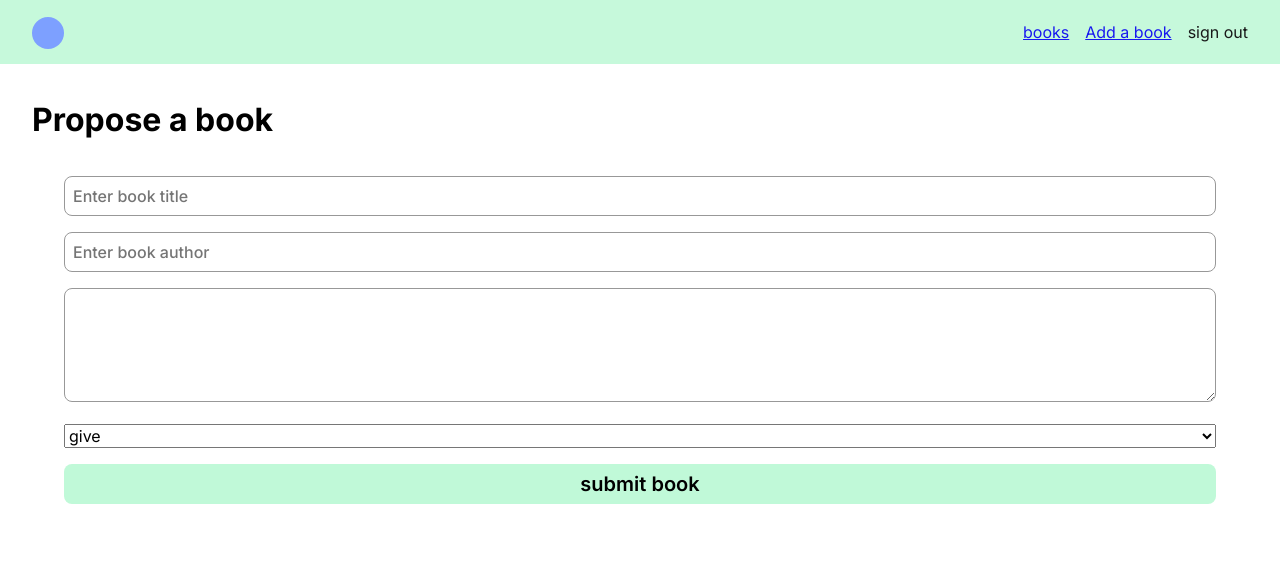
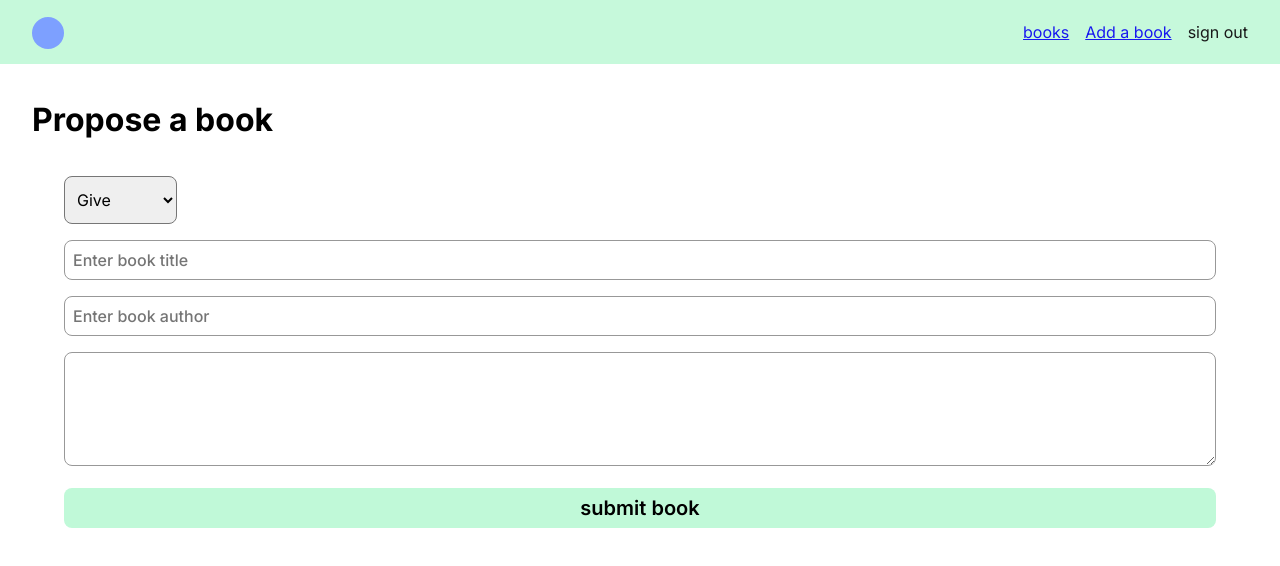
Before and after one commit to hugorince/Give-a-Book, a Next.js app: page /books/post-book in a window 1280 px wide. Shown: the top 566 px of the page. Built offline with nearby package versions, Linux system fonts and the light colour scheme; no server answers.

Commit message:
post book updated

```diff
--- a/src/libs/components/post-book-form/dropdown-search/dropdown-search.tsx
+++ b/src/libs/components/post-book-form/dropdown-search/dropdown-search.tsx
@@ -4,10 +4,10 @@ import {
   type SetStateAction,
   useRef,
   useEffect,
-  useCallback,
 } from "react";
 import type { SearchTextInputProps, Book } from "../search-text-input";
 import classes from "./dropdown-search.module.css";
+import { useOutsideClick } from "@/libs/utils";
 
 interface DropdownSearchProps {
   type: SearchTextInputProps["type"];
@@ -23,25 +23,11 @@ export const DropdownSearch = ({
   handleOnClick,
 }: DropdownSearchProps) => {
   const wrapperRef = useRef<HTMLUListElement>(null);
-
-  const handleOutsideClick: EventListener = useCallback(
-    (e: Event) => {
-      if (
-        wrapperRef.current &&
-        !wrapperRef.current.contains(e.target as Node)
-      ) {
-        setSuggestions(null);
-      }
-    },
-    [setSuggestions],
-  );
+  const { outsideClick } = useOutsideClick({ ref: wrapperRef });
 
   useEffect(() => {
-    document.addEventListener("mousedown", handleOutsideClick);
-    return () => {
-      document.removeEventListener("mousedown", handleOutsideClick);
-    };
-  }, [handleOutsideClick]);
+    if (outsideClick) setSuggestions(null);
+  }, [outsideClick, setSuggestions]);
 
   if (suggestions)
     return (
--- a/src/libs/components/post-book-form/post-book-form.tsx
+++ b/src/libs/components/post-book-form/post-book-form.tsx
@@ -43,10 +43,10 @@ export const PostBookForm = () => {
         onSubmit={form.handleSubmit(onSubmit)}
         className={classes.formWrapper}
       >
+        <SelectInput />
         <SearchTextInput type="title" />
         <SearchTextInput type="author" />
         <DescriptionInput />
-        <SelectInput />
         <Button
           type="submit"
           disabled={!form.formState.isValid}
--- a/src/libs/components/post-book-form/select-input/select-input.module.css
+++ b/src/libs/components/post-book-form/select-input/select-input.module.css
@@ -0,0 +1,6 @@
+.select {
+  margin-right: auto;
+  height: var(--spacing-300);
+  border-radius: var(--spacing-050);
+  padding: var(--spacing-050);
+}
--- a/src/libs/components/post-book-form/select-input/select-input.tsx
+++ b/src/libs/components/post-book-form/select-input/select-input.tsx
@@ -1,13 +1,14 @@
 "use client";
 
 import { useFormContext } from "react-hook-form";
+import classes from "./select-input.module.css";
 
 export const SelectInput = () => {
   const { register } = useFormContext();
   return (
-    <select id="" {...register("exchangeGive")}>
-      <option value="give">give</option>
-      <option value="exchange">exchange</option>
+    <select id="" {...register("exchangeGive")} className={classes.select}>
+      <option value="give">Give</option>
+      <option value="exchange">Exchange</option>
     </select>
   );
 };
--- a/src/libs/utils/index.ts
+++ b/src/libs/utils/index.ts
@@ -4,3 +4,4 @@ export * from "./update-user";
 export * from "./get-initials";
 export * from "./get-user-info";
 export * from "./string-utils";
+export * from "./use-outside-click";
--- /dev/null
+++ b/src/libs/utils/use-outside-click/index.ts
@@ -0,0 +1 @@
+export * from "./use-outside-click";
--- /dev/null
+++ b/src/libs/utils/use-outside-click/use-outside-click.tsx
@@ -0,0 +1,29 @@
+"use client";
+
+import { type RefObject, useCallback, useEffect, useState } from "react";
+
+export const useOutsideClick = ({
+  ref,
+}: {
+  ref: RefObject<HTMLUListElement>;
+}) => {
+  const [outsideClick, setOutsideClick] = useState(false);
+
+  const handleOutsideClick: EventListener = useCallback(
+    (e: Event) => {
+      if (ref.current && !ref.current.contains(e.target as Node)) {
+        setOutsideClick(true);
+      }
+    },
+    [ref],
+  );
+
+  useEffect(() => {
+    document.addEventListener("mousedown", handleOutsideClick);
+    return () => {
+      document.removeEventListener("mousedown", handleOutsideClick);
+    };
+  }, [handleOutsideClick]);
+
+  return { outsideClick };
+};
```
